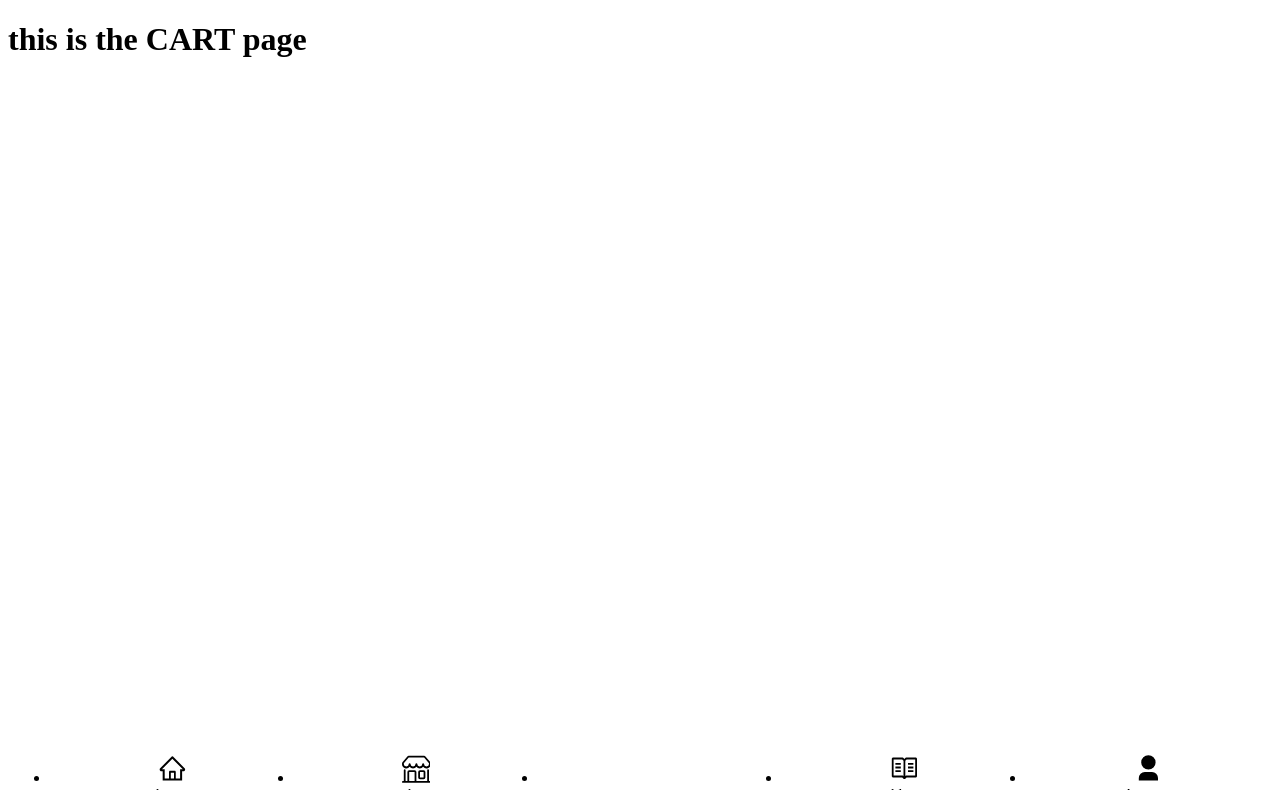
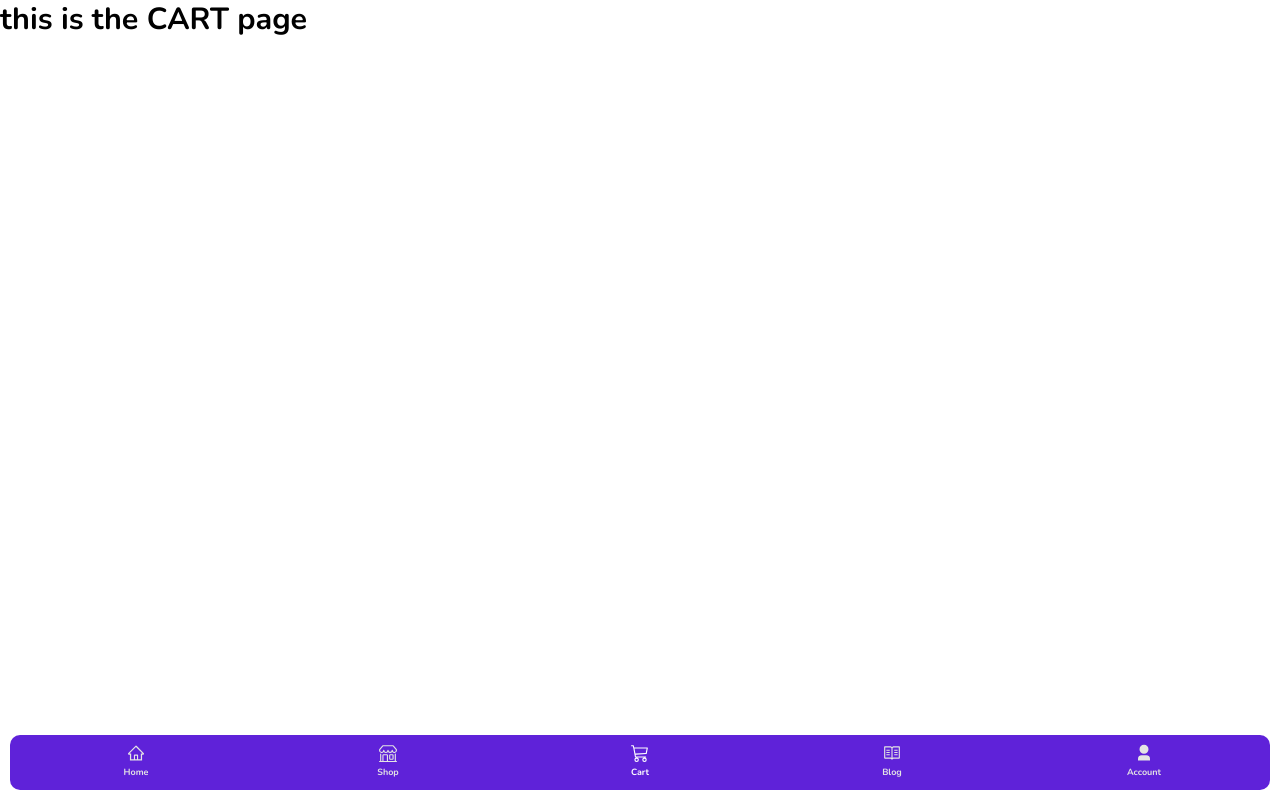
Before and after one commit to Amixengineer/sahardelkash, a Gatsby site: page /cart in a window 1280 px wide. Built offline with nearby package versions, Linux system fonts and the light colour scheme; Gatsby itself is replaced by a stand-in of ours.

Commit message:
global styles + css custom vars

```diff
--- a/package.json
+++ b/package.json
@@ -20,6 +20,7 @@
     "normalize.css": "^8.0.1",
     "react": "^17.0.1",
     "react-dom": "^17.0.1",
+    "react-icons": "^4.3.1",
     "styled-components": "^5.3.3"
   },
   "devDependencies": {
--- /dev/null
+++ b/src/pages/404.js
@@ -0,0 +1,5 @@
+import React from 'react';
+
+export default function notFound() {
+  <h1>This is 404 page</h1>;
+}
--- a/src/pages/cart.js
+++ b/src/pages/cart.js
@@ -1,5 +1,5 @@
 import React from 'react';
 
 export default function cart() {
-  return <h1>this is the CART page</h1>
+  return <h1>this is the CART page</h1>;
 }
--- a/src/pages/components/Layout.js
+++ b/src/pages/components/Layout.js
@@ -1,15 +1,18 @@
-import React from "react";
-import Navigation from "./Navigation";
+import React from 'react';
+import Navigation from './Navigation';
+import 'normalize.css';
+import Typography from '../../styles/Typography';
+import GlobalStyles from '../../styles/GlobalStyles';
 
 export default function Layout({ children }) {
   return (
     <>
+      <Typography />
+      <GlobalStyles />
       <nav>
         <Navigation />
       </nav>
-      <main>
-        {children}
-      </main>
+      <main>{children}</main>
     </>
-  )
+  );
 }
--- a/src/pages/single.js
+++ b/src/pages/single.js
@@ -1,7 +1,5 @@
-import React from "react"
+import React from 'react';
 
 export default function single() {
-  return (
-    <h1>This is the SINGLE page</h1>
-  )
+  return <h1>This is the SINGLE page</h1>;
 }
--- a/src/styles/GlobalStyles.js
+++ b/src/styles/GlobalStyles.js
@@ -1,10 +1,21 @@
 import { createGlobalStyle } from 'styled-components';
 
 const GlobalStyles = createGlobalStyle`
+  :root {
+    --primary-color: #5F22D9;
+    --secondary-color: #51D6CA;
+    --grey: #e4e4e4;
+  }
 
   ul, li {
     margin: 0;
     padding: 0;
+    list-style: none;
+  }
+
+  a {
+    text-decoration: none;
+    text-transform: capitalize;
   }
 
 `;
--- a/src/styles/Typography.js
+++ b/src/styles/Typography.js
@@ -8,14 +8,17 @@ const Typography = createGlobalStyle`
   @font-face {
     font-family: 'martel';
     src: url(${martel});
+    font-display: swap;
   }
   @font-face {
     font-family: 'nunito';
     src: url(${nunito});
+    font-display: swap;
   }
   @font-face {
     font-family: 'quando';
     src: url(${quando});
+    font-display: swap;
   }
 
   html {font-size: 62.5%;} /*10px*/
@@ -51,6 +54,10 @@ const Typography = createGlobalStyle`
   h5 {font-size: 1.25rem;}
 
   small, .text_small {font-size: 0.8rem;}
+
+  a {
+    font-family: "nunito", sans-serif;
+  }
 `;
 
 export default Typography;
```
Also changed, not shown: 1 other file.
